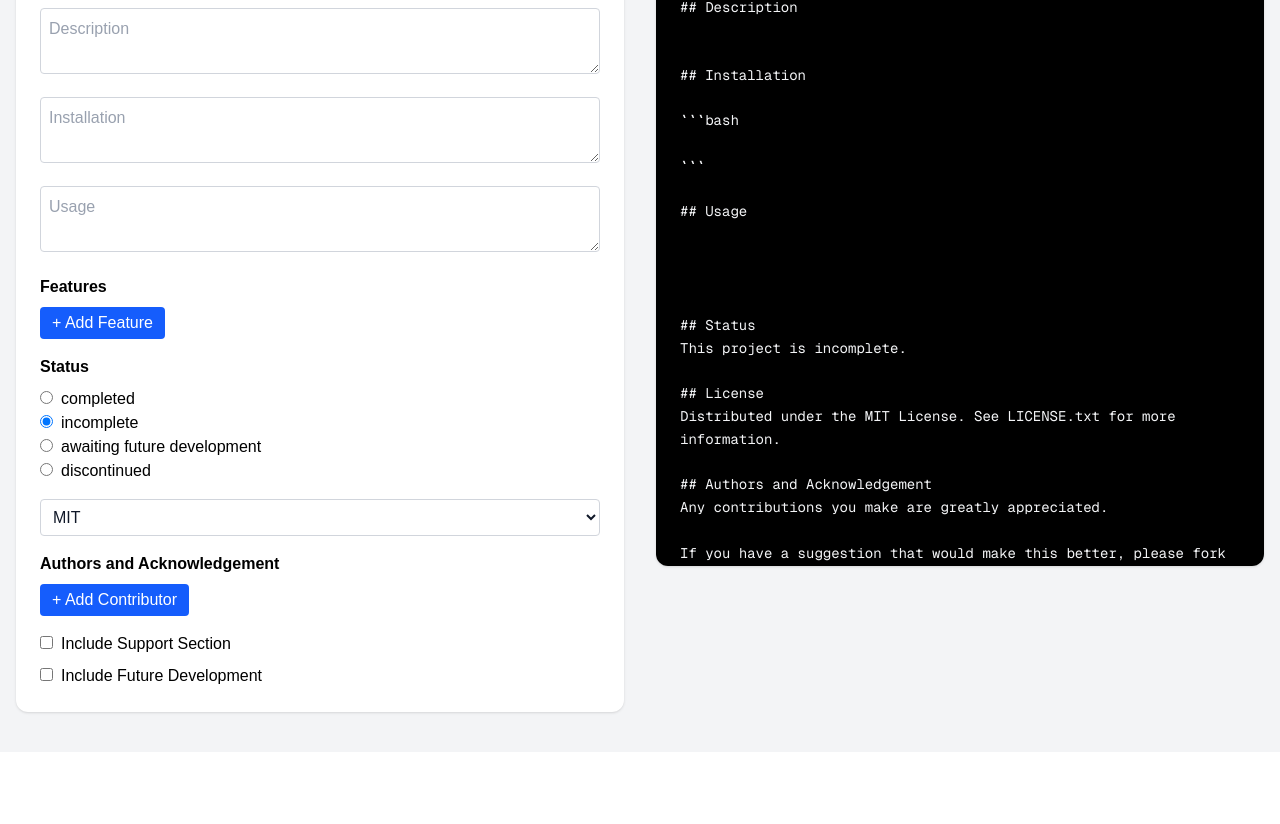
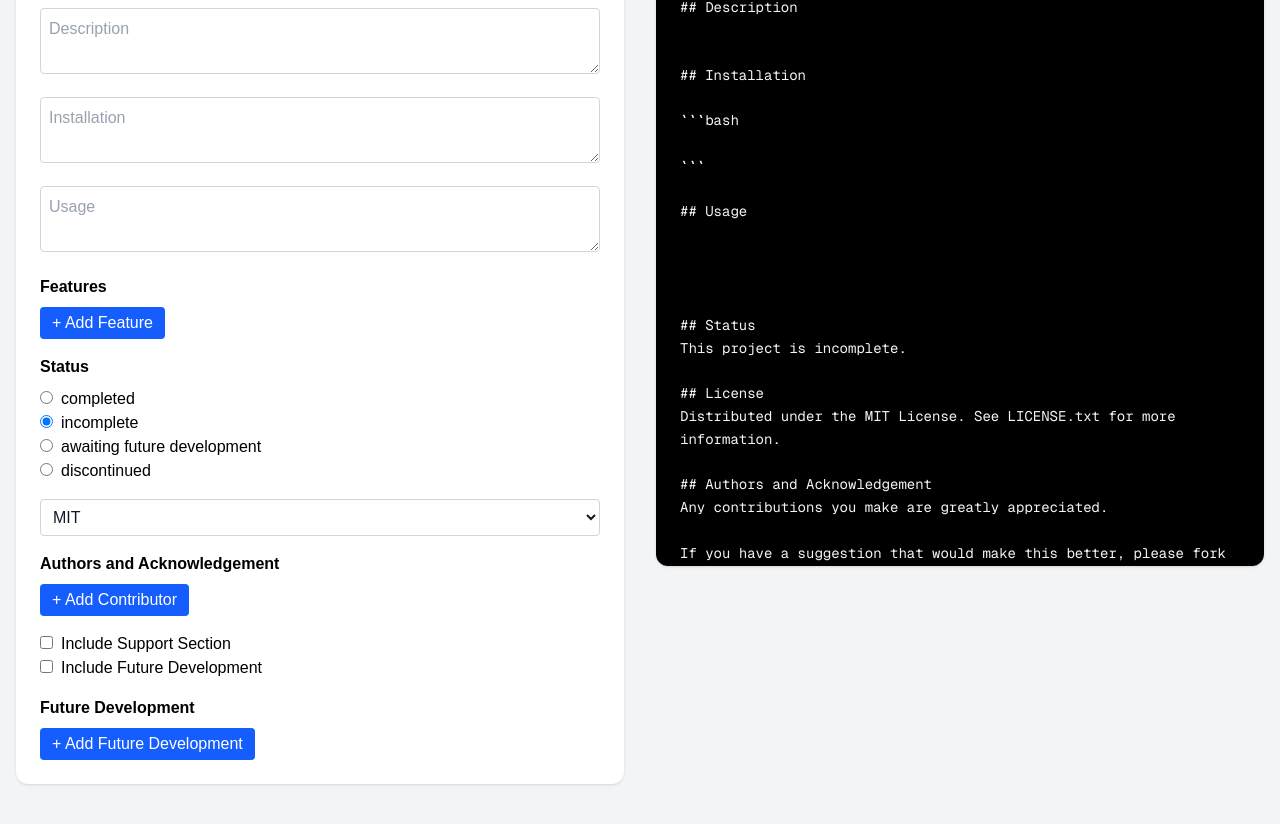
Before and after one commit to sifzerda/nx-readme-generator, a Next.js app: page / in a window 1280 px wide. Shown: the part 194-1018 px from the top of the page. Before the commit the page ends 946 px from the top, so only its background shows below. Built offline with nearby package versions, Linux system fonts and the light colour scheme.

Commit message:
fixed some sections

```diff
--- a/src/app/components/ReadmeForm.js
+++ b/src/app/components/ReadmeForm.js
@@ -196,9 +196,7 @@ export default function ReadmeForm({ formData, setFormData }) {
       </div>
 
       {/* OPTIONAL SECTIONS (checkboxes) */}
-      <div className="space-y-2">
-
-
+      <div>
 
       {/* support */}
         <label className="block">
@@ -221,16 +219,76 @@ export default function ReadmeForm({ formData, setFormData }) {
           />
         )}
 
-      {/* Future Development roadmap */}
+
+      {/* Future Development development */}
         <label className="block">
           <input
             type="checkbox"
-            checked={formData.sections.roadmap}
-            onChange={() => toggleSection("roadmap")}
+            checked={formData.sections.development}
+            onChange={() => toggleSection("development")}
             className="mr-2"
           />
           Include Future Development
         </label>
+
+        {formData.sections.development && (
+          <input
+            name="Future Development"
+            placeholder="Add future development here"
+            value={formData.development}
+            onChange={handleChange}
+            className="w-full border border-gray-300 p-2 rounded text-gray-900 bg-white placeholder-gray-400 mt-2"
+          />
+        )}
+
+      </div>
+
+      <div>
+        <p className="font-semibold mb-2">Future Development</p>
+
+        {formData.developments.map((development, index) => (
+          <div key={index} className="flex gap-2 mb-2">
+            <input
+              value={development}
+              onChange={(e) => {
+                const updated = [...formData.developments];
+                updated[index] = e.target.value;
+
+                setFormData((prev) => ({
+                  ...prev,
+                  developments: updated,
+                }));
+              }}
+              className="w-full border border-gray-300 p-2 rounded text-gray-900 bg-white placeholder-gray-400"
+              placeholder={`Feature ${index + 1}`}
+            />
+
+              <button
+                type="button"
+                onClick={() => {
+                  setFormData((prev) => ({
+                    ...prev,
+                    developments: prev.developments.filter((_, i) => i !== index),
+                  }));
+                }}
+                className="px-3 py-1 bg-red-600 text-white rounded">
+                🗑️
+              </button>
+          </div>
+        ))}
+
+        {/* ADD BUTTON */}
+        <button
+          type="button"
+          onClick={() =>
+            setFormData((prev) => ({
+              ...prev,
+              developments: [...prev.developments, ""],
+            }))
+          }
+          className="px-3 py-1 bg-blue-600 hover:bg-blue-700 text-white rounded">
+          + Add Future Development
+        </button>
       </div>
 
     </form>
--- a/src/app/page.js
+++ b/src/app/page.js
@@ -16,9 +16,10 @@ export default function Home() {
     authors: [],
     sections: {
       support: false,
-      roadmap: false,
+      development: false,
     },
-    supportContact: ""
+    supportContact: "",
+    developments: [],
   });
 
   return (
--- a/utils/generateMarkdown.js
+++ b/utils/generateMarkdown.js
@@ -54,9 +54,9 @@ For support, users can contact me at ${data.supportContact || "[add contact meth
 }
 
 ${
-  data.sections.roadmap
-    ? `## Roadmap
-- Coming soon`
+  data.developments.length
+    ? `## Future Development
+${data.developments.map((f) => `- ${f}`).join("\n")}`
     : ""
 }
 `;
```
